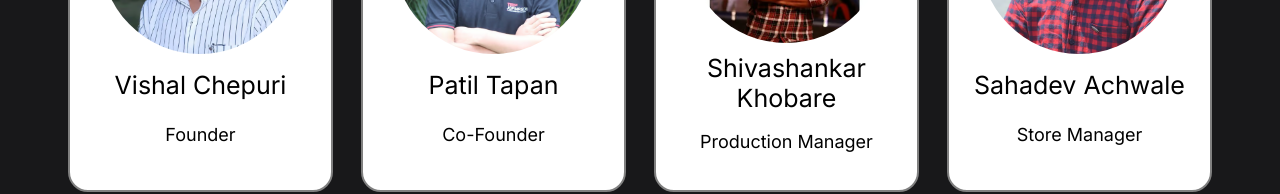
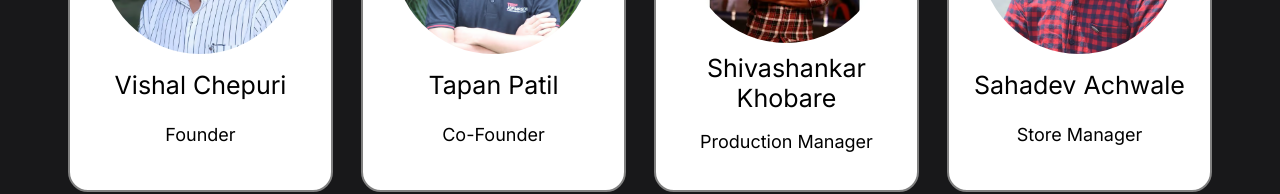
Before and after one commit to RollnDrive/RollnDrive-Frontend, a React (Vite) app: page /teams in a window 1280 px wide. Shown: the part 538-732 px from the top of the page. Built offline with nearby package versions, Linux system fonts and the light colour scheme; a web font is replaced by a local one.

Commit message:
Fix name order for Tapan Patil in Team page

```diff
--- a/src/pages/Team/Team.jsx
+++ b/src/pages/Team/Team.jsx
@@ -23,7 +23,7 @@ const Team = () => {
         <div className="members">
 
           <MemberCard image={vishal} name={"Vishal Chepuri"} role={"Founder"}></MemberCard>
-          <MemberCard image={tapan} name={"Patil Tapan"} role={"Co-Founder"}></MemberCard>
+          <MemberCard image={tapan} name={"Tapan Patil"} role={"Co-Founder"}></MemberCard>
           <MemberCard image={shivashankar} name={"Shivashankar Khobare"} role={"Production Manager"}></MemberCard>
           <MemberCard image={sahadev} name={"Sahadev Achwale"} role={"Store Manager"}></MemberCard>
         </div>
```
